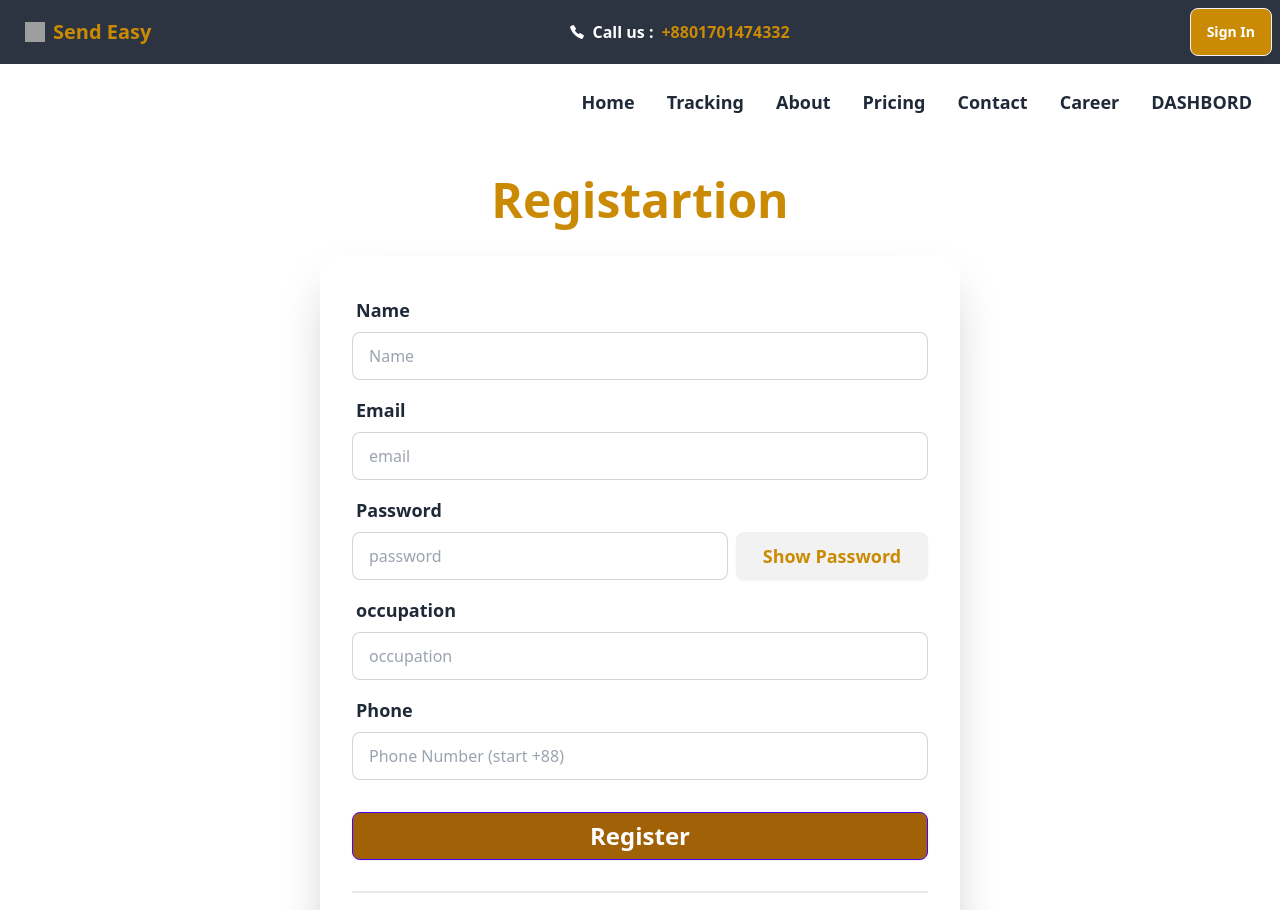
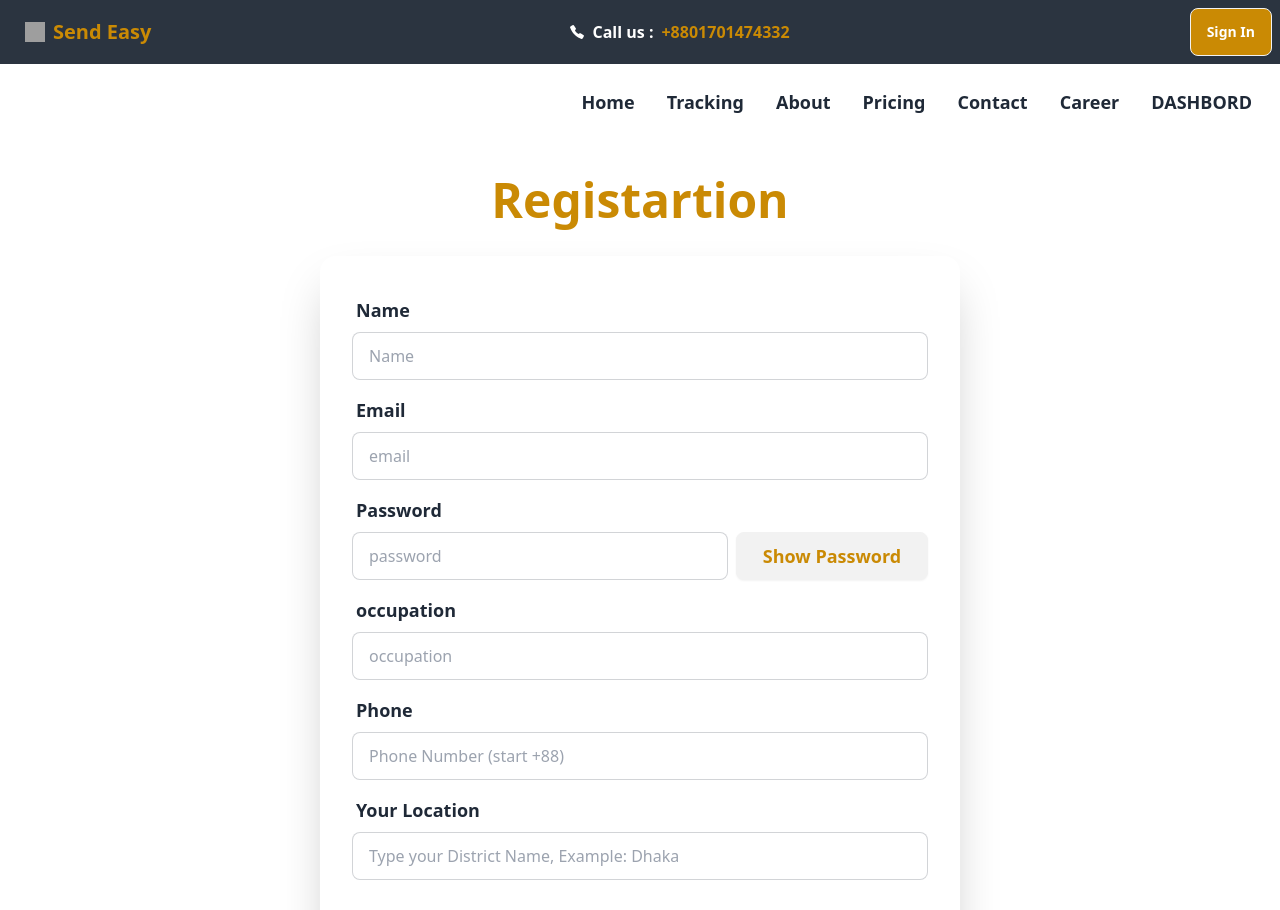
Before and after one commit to salabibne/Courier_service, a React (Vite) app: page /register in a window 1280 px wide. Shown: the top 910 px of the page. Built offline with nearby package versions, Linux system fonts and the light colour scheme; grey boxes are pictures that could not be loaded.

Commit message:
new input field location has been added

```diff
--- a/src/Authentication/Registration.jsx
+++ b/src/Authentication/Registration.jsx
@@ -28,6 +28,7 @@ const Registration = () => {
             password: "",
             occupation: "",
             phonenumber: "",
+            location:"",
 
 
         },
@@ -48,6 +49,9 @@ const Registration = () => {
             }
             if (!values.phonenumber) {
                 errors.phonenumber = 'Required Phone Number';
+            }
+            if (!values.location) {
+                errors.location = 'Required Location';
             }
             if (!values.password) {
                 errors.password = 'Required';
@@ -127,6 +131,14 @@ const Registration = () => {
                                     value={formik.values.phonenumber} className="input input-bordered" required />
                                 {formik.touched.phonenumber && formik.errors.phonenumber && <p className='text-red-500'>{formik.errors.phonenumber}</p>}
                             </div>
+                            <div className="form-control">
+                                <label className="label">
+                                    <span className="label-text text-lg font-bold">Your Location</span>
+                                </label>
+                                <input type="text" id="location" name='location' placeholder="Type your District Name, Example: Dhaka" onChange={formik.handleChange}
+                                    value={formik.values.location} className="input input-bordered" required />
+                                {formik.touched.location && formik.errors.location && <p className='text-red-500'>{formik.errors.location}</p>}
+                            </div>
                             <div className="form-control mt-6">
                                 <button type='submit' className="btn bg-yellow-700 text-2xl font-semibold text-white hover:bg-yellow-800 btn-primary">Register</button>
                             </div>
```
